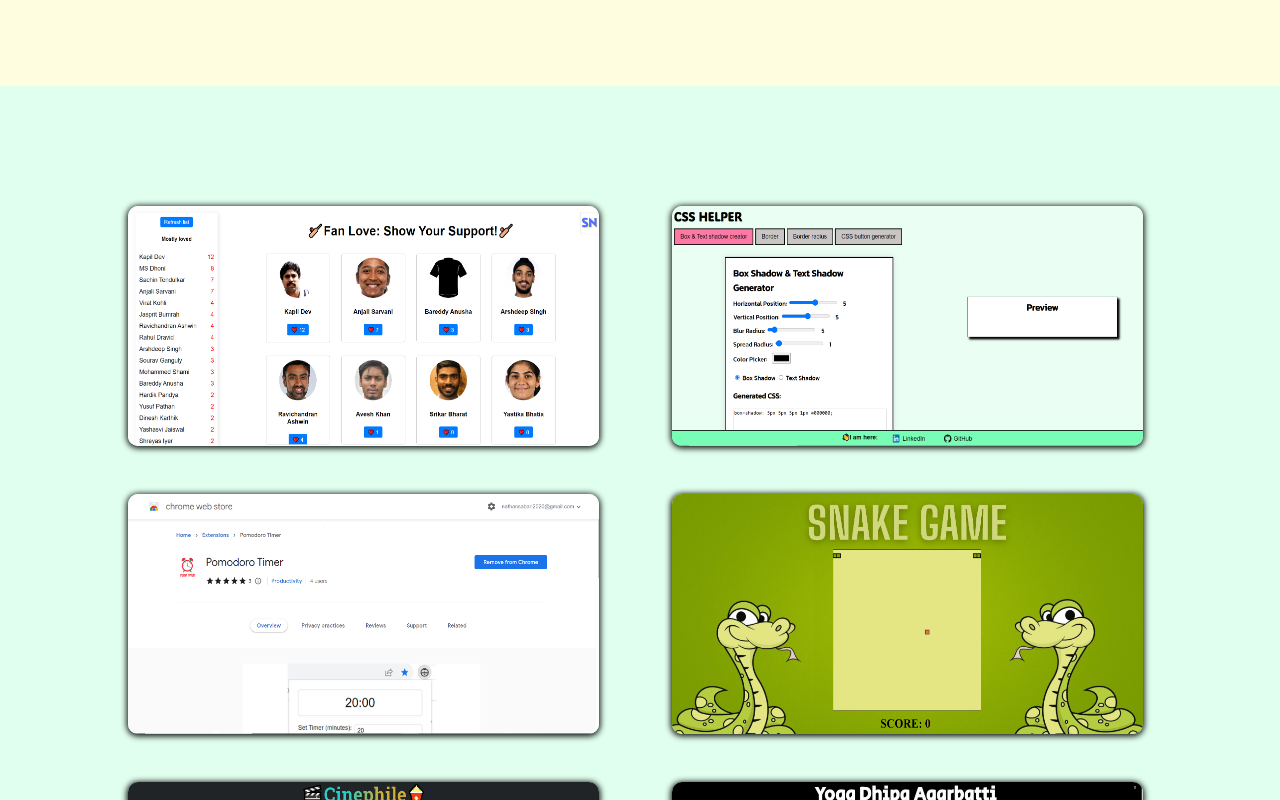
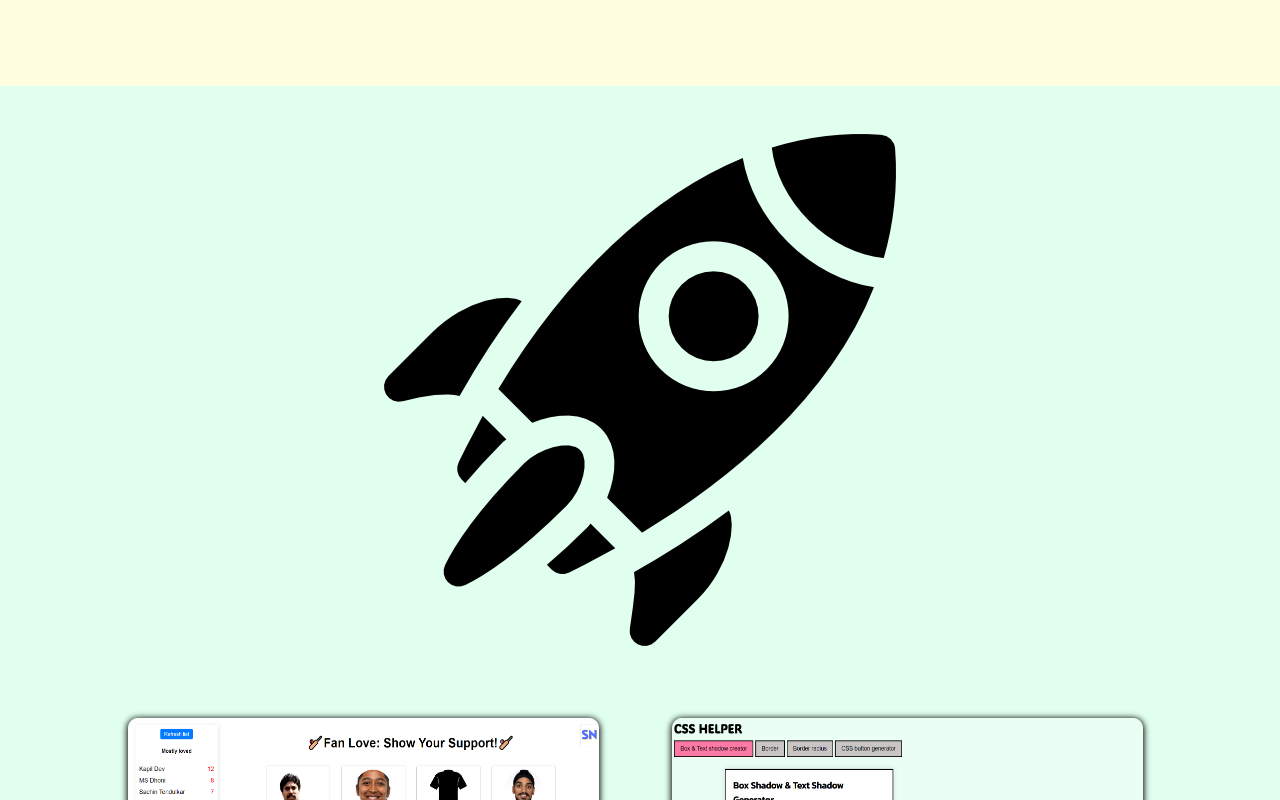
Before and after one commit to nath-techie/sabari, a React (Create React App) app: page / in a window 1280 px wide. Shown: the part 1340-2140 px from the top of the page. Built offline with nearby package versions, Linux system fonts and the light colour scheme; a web font is replaced by a local one.

Commit message:
Update Projects.jsx

```diff
--- a/src/components/Projects.jsx
+++ b/src/components/Projects.jsx
@@ -15,7 +15,7 @@ import s10 from "./pics/EXTENSION.PNG";
 function Projects(){
   return(
     <div className="project-page" id="3">
-<img src={filler2} alt="Icon description" class="filler-images"/>
+<img src={filler2} alt="Icon description" class="filler2-images"/>
      <div className="pro-container">
 
   <ProjectBox
```
